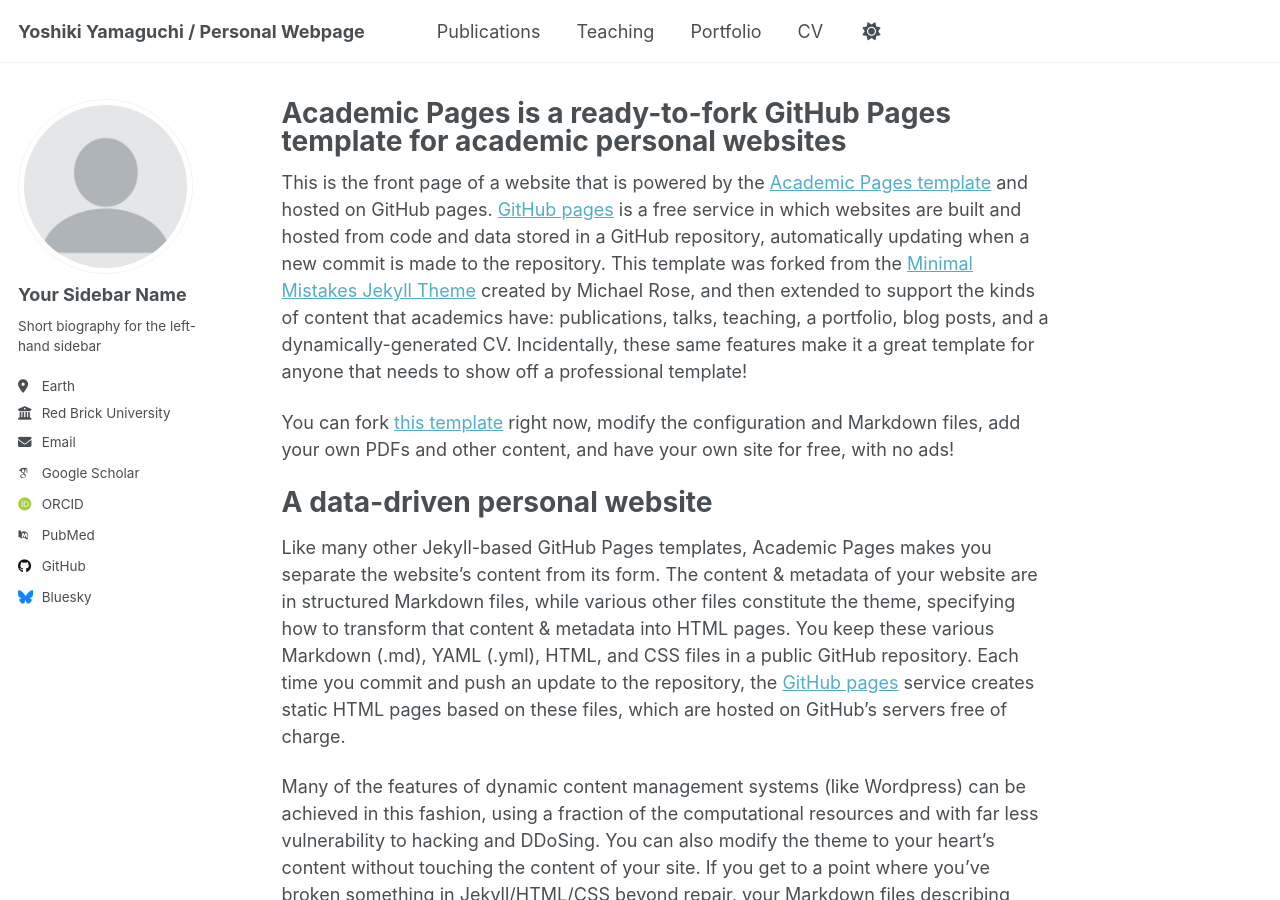
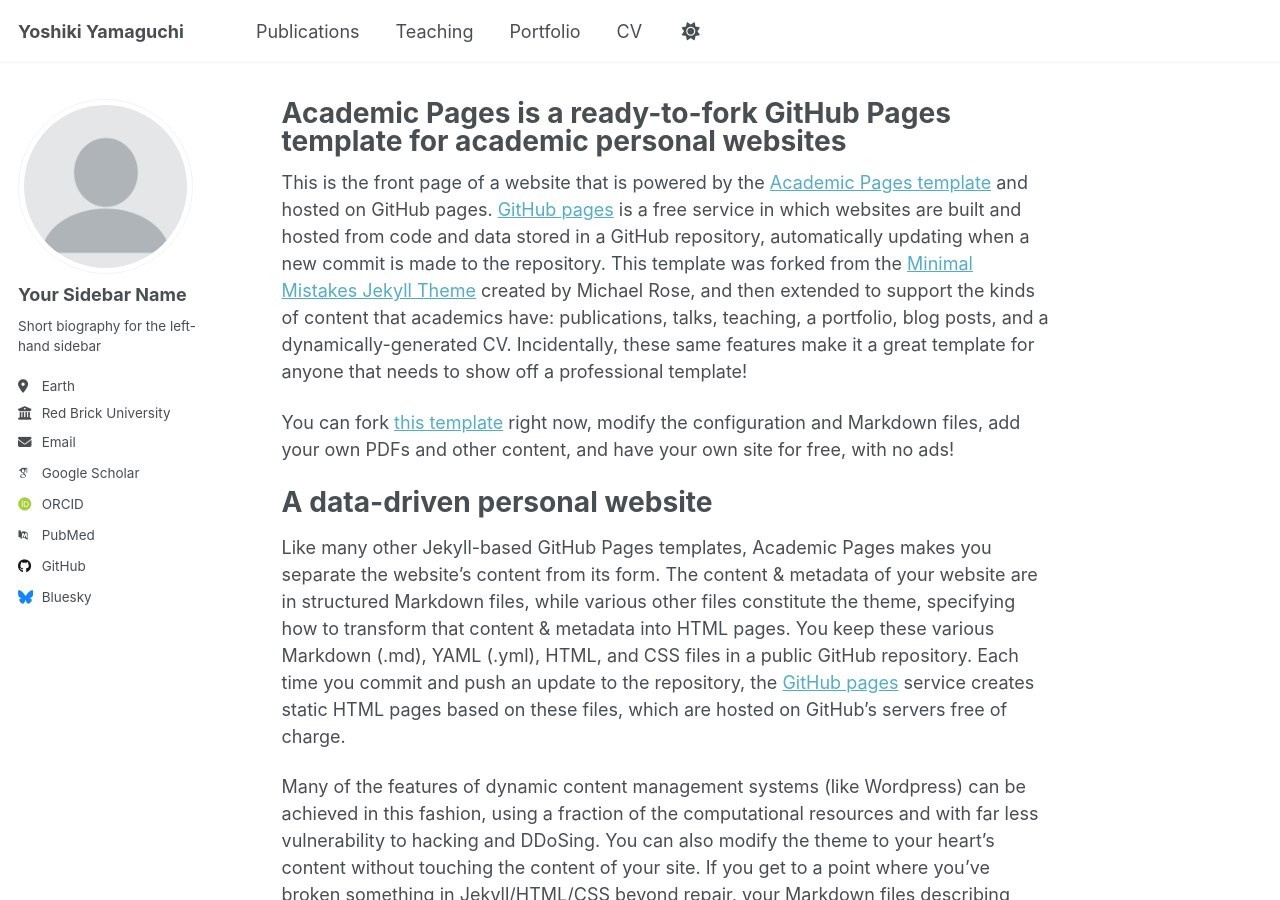
Before and after one commit to Yoshiki0319/Yoshiki0319.github.io, a Jekyll site: the page built from _pages/about.md, in a window 1280 px wide and 900 px high. Built offline with Jekyll 4.4.1, drawn with Linux system fonts in a browser that asks for light colours; some web fonts are replaced; a script that is not in the unit is left out.

Commit message:
Update site title and repository information

```diff
--- a/_config.yml
+++ b/_config.yml
@@ -9,14 +9,14 @@
 # Basic Site Settings
 locale                   : "en-US"
 site_theme               : "default" # Currently available options are "default", "air"
-title                    : "Yoshiki Yamaguchi / Personal Webpage"
+title                    : "Yoshiki Yamaguchi"
 title_separator          : "-"
 name                     : &name "Yoshiki Yamaguchi"
 description              : &description "Yoshiki Yamaguchi's academic portfolio"   # Update this with a general description of your site, this is the default if not overridden by a page
 url                      : https://Yoshiki0319.github.io # The base hostname & protocol for your site e.g. "https://[your GitHub username].github.io",
                                                            # or if you already have some other page hosted on Github then use "https://[your GitHub username].github.io/[Your Repo Name]"
 baseurl                  : "" # the subpath of your site, e.g. "/blog"
-repository               : "academicpages/academicpages.github.io"
+repository               : "Yoshiki0319/Yoshiki0319.github.io"
 
 # Site Author - The following control what appear as part of the author content on the side bar.
 #               If a field is blank the icon and link will not appear, otherwise it will be shown.
```
